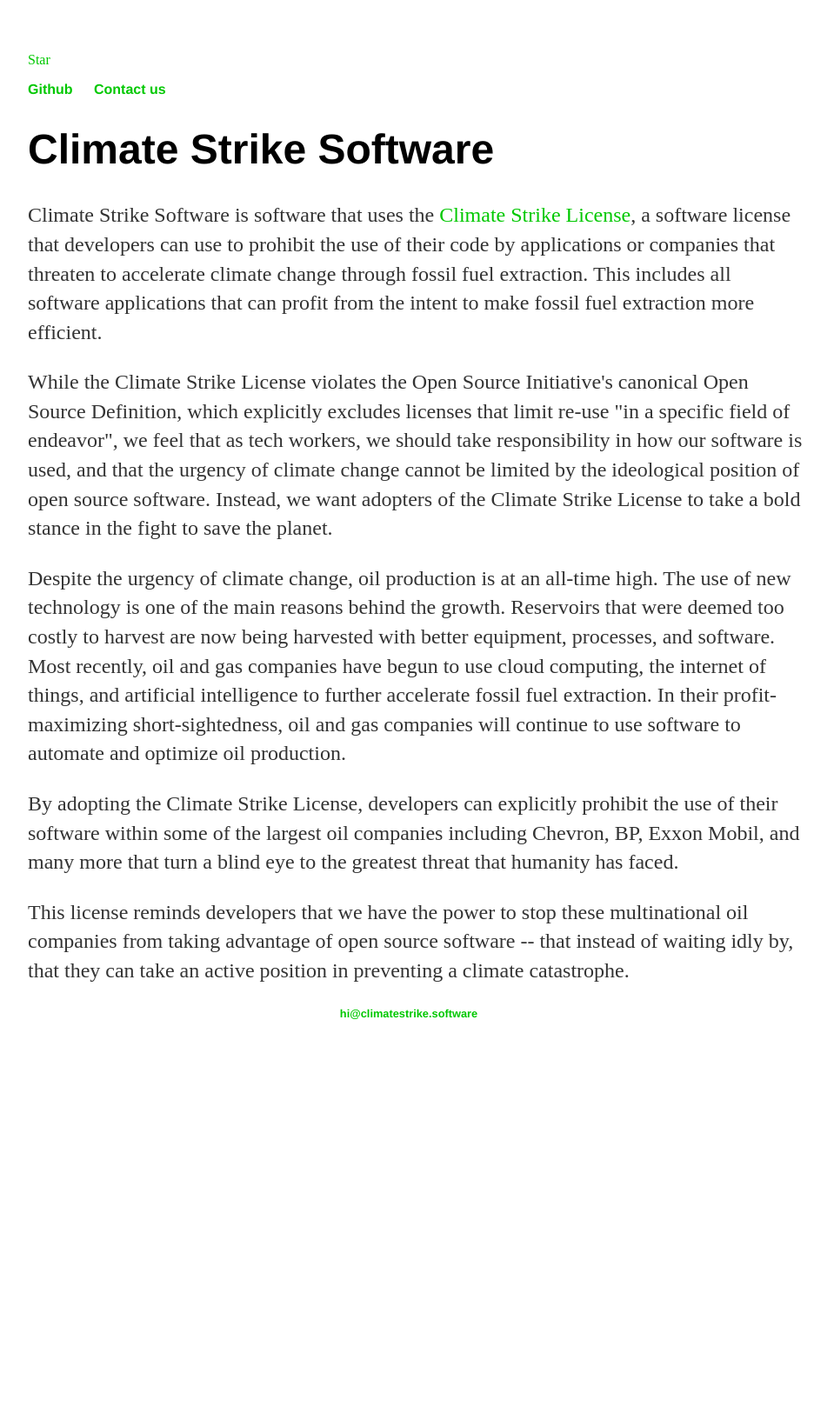
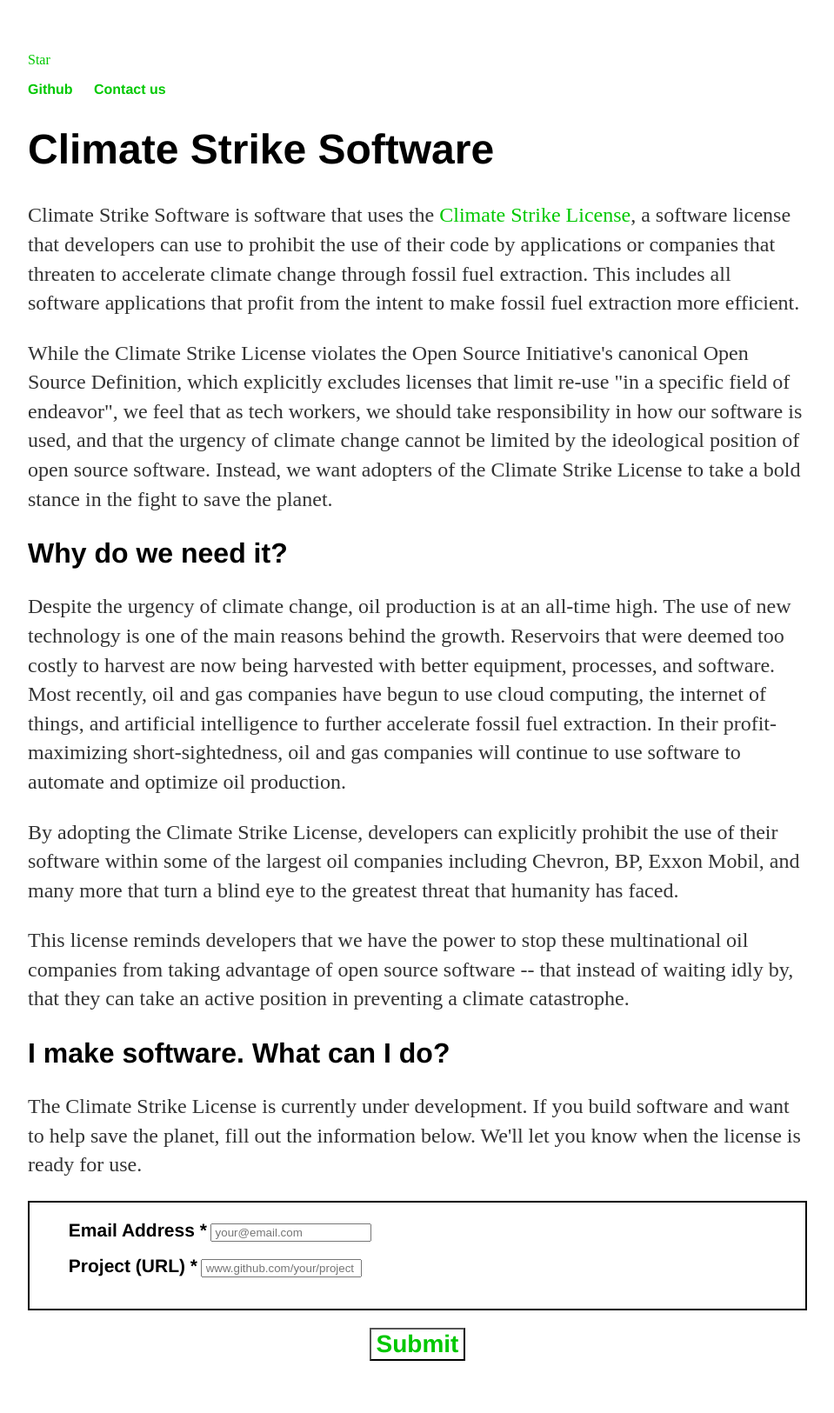
Before and after one commit to climate-strike/license, a Jekyll site: the page built from docs/index.html, in a window 1280 px wide. Shown: the whole page at 87% size, without its empty margins (160-1119 px from the left). Built offline with Jekyll 4.4.1, drawn with Linux system fonts in a browser that asks for light colours; comment, search, counter and statistics services are not loaded; before the commit the page ends 1233 px from its top, so only the background shows below that.

Commit message:
mailchimp integration

```diff
--- /dev/null
+++ b/docs/_includes/mailchimp.html
@@ -0,0 +1,77 @@
+<!-- Mailchimp sign-up embedded form -->
+<link href="//cdn-images.mailchimp.com/embedcode/classic-10_7.css" rel="stylesheet" type="text/css">
+<style type="text/css">
+  #mc_embed_signup {
+    background:#fff;
+    clear:left;
+    font:14px Helvetica,Arial,sans-serif;
+  }
+  #mc_embed_signup_scroll {
+    padding: 20px 5%;
+    border: 2px solid;
+  }
+  div.mc-field-group label {
+    font-family: 'Helvetica', 'Arial', 'Sans-Serif' !important;
+    font-weight: 700 !important;
+    font-size: 1.5em !important;
+  }
+	#mc-embedded-subscribe-container {
+		text-align: center;
+    margin-top: 20px;
+	}
+  input.button {
+    background: none !important;
+    color: rgba(0,200,0,1) !important;
+    font-weight: 700 !important;
+    font-size: 2.0em !important;
+    font-family: 'Helvetica', 'Arial', 'Sans-Serif' !important;
+  }
+  #mc_embed_signup form {
+    padding: 0px !important;
+  }
+  #mc_embed_signup .mc-field-group {
+    width: 100% !important;
+    padding-bottom: 2% !important;
+  }
+  #mc_embed_signup div#mce-responses {
+    float: inherit !important;
+    top: auto !important;
+    padding: 0px !important;
+    margin: 0px !important;
+  }
+	#mc_embed_signup div.response {
+    margin: 1em 0;
+    font-weight: bold;
+    width: 100% !important;
+    padding: 0px !important;
+    color: rgba(0,200,0,1) !important;
+  }
+  #mc_embed_signup .mc-field-group input {
+    text-indent: 1%;
+  }
+  /* Add your own Mailchimp form style overrides in your site stylesheet or in this style block.
+     We recommend moving this block and the preceding CSS link to the HEAD of your HTML file. */
+</style>
+<div id="mc_embed_signup">
+  <form action="https://software.us20.list-manage.com/subscribe/post?u=9f571e6e46fa332c6e122ff48&amp;id=5948f9077e" method="post" id="mc-embedded-subscribe-form" name="mc-embedded-subscribe-form" class="validate" target="_blank" novalidate>
+    <div id="mc_embed_signup_scroll">
+      <div class="mc-field-group">
+        <label for="mce-EMAIL">Email Address  <span class="asterisk">*</span></label>
+        <input type="email" value="" name="EMAIL" class="required email" id="mce-EMAIL" placeholder="your@email.com">
+      </div>
+      <div class="mc-field-group">
+        <label for="mce-MMERGE6">Project (URL)  <span class="asterisk">*</span></label>
+        <input type="url" value="" name="MMERGE6" class="required url" id="mce-MMERGE6" placeholder="www.github.com/your/project">
+      </div>
+      <div id="mce-responses" class="clear">
+        <div class="response" id="mce-error-response" style="display:none"></div>
+        <div class="response" id="mce-success-response" style="display:none"></div>
+      </div>
+      <!-- real people should not fill this in and expect good things - do not remove this or risk form bot signups-->
+      <div style="position: absolute; left: -5000px;" aria-hidden="true"><input type="text" name="b_9f571e6e46fa332c6e122ff48_5948f9077e" tabindex="-1" value=""></div>
+    </div>
+    <div id="mc-embedded-subscribe-container" class="clear"><input type="submit" value="Submit" name="subscribe" id="mc-embedded-subscribe" class="button"></div>
+  </form>
+</div>
+<script type='text/javascript' src='//s3.amazonaws.com/downloads.mailchimp.com/js/mc-validate.js'></script><script type='text/javascript'>(function($) {window.fnames = new Array(); window.ftypes = new Array();fnames[0]='EMAIL';ftypes[0]='email';fnames[6]='MMERGE6';ftypes[6]='url';}(jQuery));var $mcj = jQuery.noConflict(true);</script>
+<!--End mc_embed_signup-->
--- a/docs/_layouts/default.html
+++ b/docs/_layouts/default.html
@@ -21,11 +21,13 @@
     {{ content }}
 
     </div><!-- /.container -->
+    <!-- footer
     <footer>
       <ul>
         <li><a href="">hi@climatestrike.software</a></li>
       </ul>
     </footer>
+    -->
 
     <!-- github button js -->
     <script async defer src="https://buttons.github.io/buttons.js"></script>
--- a/docs/assets/css/main.css
+++ b/docs/assets/css/main.css
@@ -33,6 +33,10 @@
 .is-mobile h1 {
     font-size: 2em;
 }
+h2 {
+    font-size: 2.0em;
+    font-family:'Helvetica', 'Arial', 'Sans-Serif';
+}
 p {
     font-size: 1.5em;
     line-height: 1.4em;
--- a/docs/index.html
+++ b/docs/index.html
@@ -4,12 +4,16 @@
 ---
 <div id="content">
     <h1>Climate Strike Software</h1>
-    <p>Climate Strike Software is software that uses the <a href="">Climate Strike License</a>, a software license that developers can use to prohibit the use of their code by applications or companies that threaten to accelerate climate change through fossil fuel extraction. This includes all software applications that can profit from the intent to make fossil fuel extraction more efficient.
+    <p>Climate Strike Software is software that uses the <a href="">Climate Strike License</a>, a software license that developers can use to prohibit the use of their code by applications or companies that threaten to accelerate climate change through fossil fuel extraction. This includes all software applications that profit from the intent to make fossil fuel extraction more efficient.
     </p>
     <p>While the Climate Strike License violates the Open Source Initiative's canonical Open Source Definition, which explicitly excludes licenses that limit re-use "in a specific field of endeavor", we feel that as tech workers, we should take responsibility in how our software is used, and that the urgency of climate change cannot be limited by the ideological position of open source software. Instead, we want adopters of the Climate Strike License to take a bold stance in the fight to save the planet.</p>
+    <h2>Why do we need it?</h2>
     <p>Despite the urgency of climate change, oil production is at an all-time high. The use of new technology is one of the main reasons behind the growth. Reservoirs that were deemed too costly to harvest are now being harvested with better equipment, processes, and software. Most recently, oil and gas companies have begun to use cloud computing, the internet of things, and artificial intelligence to further accelerate fossil fuel extraction. In their profit-maximizing short-sightedness, oil and gas companies will continue to use software to automate and optimize oil production.</p>
     <p>By adopting the Climate Strike License, developers can explicitly prohibit the use of their software within some of the largest oil companies including Chevron, BP, Exxon Mobil, and many more that turn a blind eye to the greatest threat that humanity has faced.</p>
     <p>This license reminds developers that we have the power to stop these multinational oil companies from taking advantage of open source software -- that instead of waiting idly by, that they can take an active position in preventing a climate catastrophe.</p>
+    <h2>I make software. What can I do?</h2>
+    <p>The Climate Strike License is currently under development. If you build software and want to help save the planet, fill out the information below. We'll let you know when the license is ready for use.</p>
+    {% include mailchimp.html %}
 </div>
 <script src="{{ 'assets/js/index.js' | relative_url }}"></script>
 <!-- /.content-->
```
